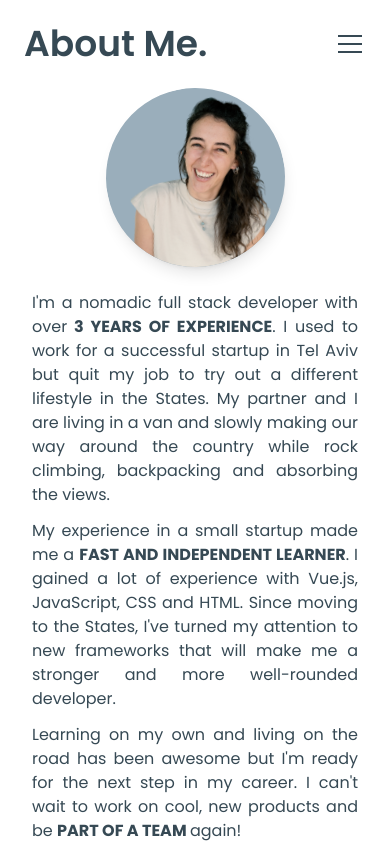
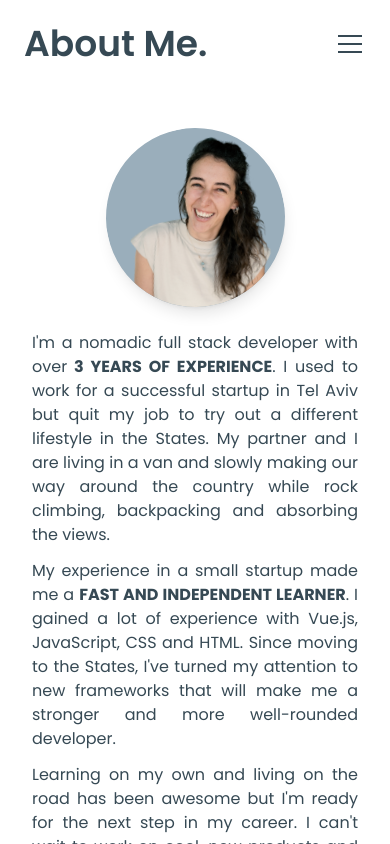
Before and after one commit to Michalgordon/Michalgordon.github.io, a React (Vite) app: page /about in a window 390 px wide. Built offline with nearby package versions, Linux system fonts and the light colour scheme.

Commit message:
added pt to about me mobile

```diff
--- a/src/pages/AboutMe.jsx
+++ b/src/pages/AboutMe.jsx
@@ -40,7 +40,7 @@ const AboutMe = () => {
     </Fragment>
   );
   return (
-    <div className="w-full flex flex-col gap-10">
+    <div className="w-full flex flex-col gap-10 pt-10 laptop:pt-0">
       <div
         ref={ref}
         className="relative flex flex-col px-4 pb-10 laptop:px-20 laptop:py-10 laptop:min-h-full laptop:box-border laptop:justify-center shadow-xl"
```
